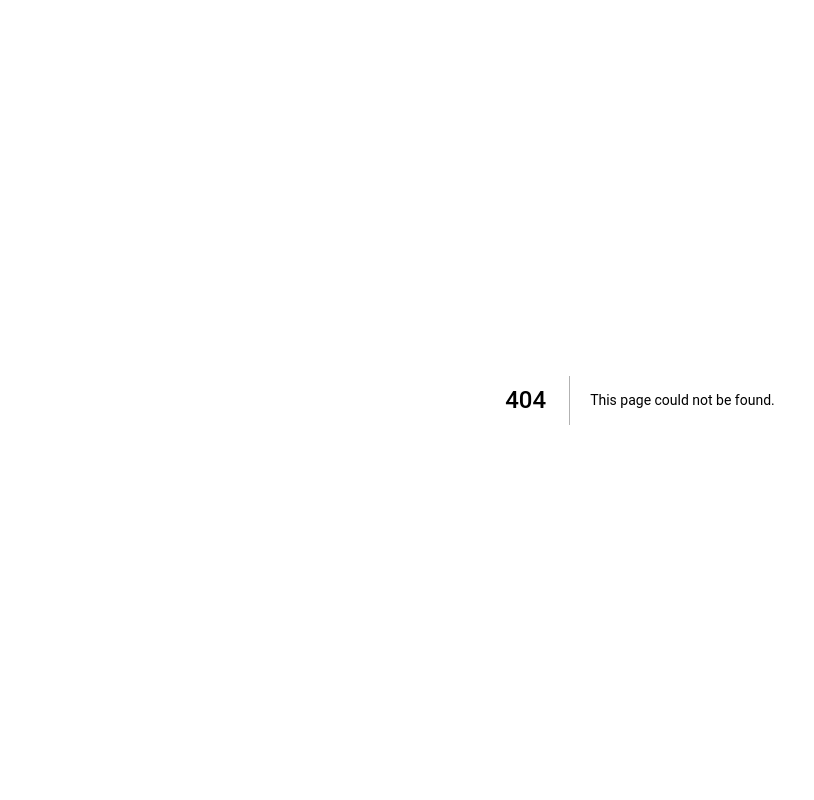
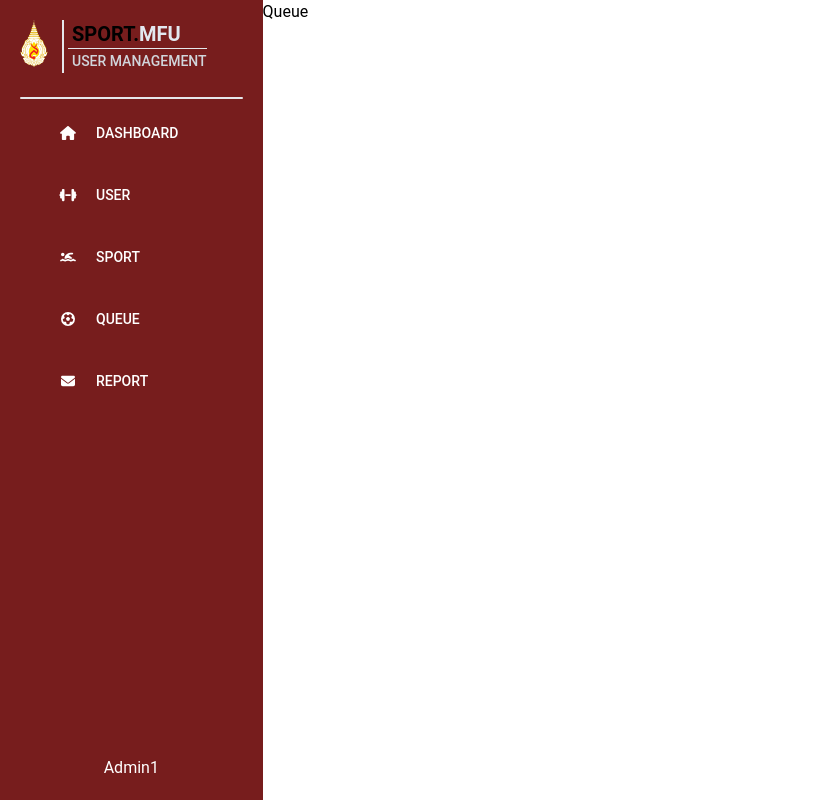
Before and after one commit to 6531503042/Sport-Complex, a Next.js app in the folder front-end/: page /admin_queue in a window 1280 px wide. Before the commit this address had no page. Shown: the whole page, without its empty margins (0-814 px from the left). Built offline with nearby package versions, Linux system fonts and the light colour scheme.

Commit message:
Sidebar : update to connect to the other page

```diff
--- /dev/null
+++ b/front-end/src/app/(admin)/admin_dashboard/page.tsx
@@ -0,0 +1,13 @@
+import React from "react";
+import Sidebar from '../../components/sidebar_admin/sidebar'
+
+const page = () => {
+  return (
+    <div className="w-screen h-screen flex flex-row">
+      <Sidebar/>
+      <div className="bg-white text-black w-full">Dashboard</div>
+    </div>
+  );
+};
+
+export default page;
--- /dev/null
+++ b/front-end/src/app/(admin)/admin_queue/page.tsx
@@ -0,0 +1,13 @@
+import React from "react";
+import Sidebar from '../../components/sidebar_admin/sidebar'
+
+const page = () => {
+  return (
+    <div className="w-screen h-screen flex flex-row">
+      <Sidebar/>
+      <div className="bg-white text-black w-full">Queue</div>
+    </div>
+  );
+};
+
+export default page;
--- /dev/null
+++ b/front-end/src/app/(admin)/admin_report/page.tsx
@@ -0,0 +1,13 @@
+import React from "react";
+import Sidebar from '../../components/sidebar_admin/sidebar'
+
+const page = () => {
+  return (
+    <div className="w-screen h-screen flex flex-row">
+      <Sidebar/>
+      <div className="bg-white text-black w-full">Report</div>
+    </div>
+  );
+};
+
+export default page;
--- /dev/null
+++ b/front-end/src/app/(admin)/admin_sport/page.tsx
@@ -0,0 +1,13 @@
+import React from "react";
+import Sidebar from '../../components/sidebar_admin/sidebar'
+
+const page = () => {
+  return (
+    <div className="w-screen h-screen flex flex-row">
+      <Sidebar/>
+      <div className="bg-white text-black w-full">Sport</div>
+    </div>
+  );
+};
+
+export default page;
--- /dev/null
+++ b/front-end/src/app/(admin)/admin_usermanagement/page.tsx
@@ -0,0 +1,13 @@
+import React from "react";
+import Sidebar from '../../components/sidebar_admin/sidebar'
+
+const page = () => {
+  return (
+    <div className="w-screen h-screen flex flex-row">
+      <Sidebar/>
+      <div className="bg-white text-black w-full">User Management</div>
+    </div>
+  );
+};
+
+export default page;
--- a/front-end/src/app/(pages)/usermanagement/page.tsx
+++ /dev/null
@@ -1,95 +0,0 @@
-import React from "react";
-import Link from "next/link";
-import Logo from "../../assets/Logo.png";
-import { FontAwesomeIcon } from "@fortawesome/react-fontawesome";
-import { faHome, faDumbbell, faSwimmer, faFutbol, faEnvelope, faClipboard, faWallet, faUser } from "@fortawesome/free-solid-svg-icons";
-
-const page = () => {
-  return (
-    <div className="w-screen h-screen flex flex-row">
-      <div className="bg-red-500 text-white w-80 flex flex-col p-5 ">
-        <Link
-          href="/"
-          className="inline-flex flex-row h-min justify-start gap-3.5"
-        >
-          <img src={Logo.src} alt="Logo" className="w-7" />
-          <span className="flex flex-col border-l-2 w-max whitespace-nowrap">
-            <div className="ms-1">
-              <span className="ms-1 inline-flex flex-row font-semibold text-xl">
-                <p className="text-black ">SPORT.</p>
-                <p className="text-slate-200">MFU</p>
-              </span>
-              <hr />
-              <span className="text-gray-300 ms-1 font-medium text-sm">
-                USER MANAGEMENT
-              </span>
-            </div>
-          </span>
-        </Link>
-        <br/>
-        <hr className="w-full"/>
-        <br />
-        <ul className="flex flex-col ps-5 gap-4 font-medium uppercase ">
-          <li className="hover:text-gray-400 cursor-pointer transition-transform duration-200 ease-in-out hover:scale-110">
-            <Link
-              href="/homepage"
-              className="inline-flex flex-row items-center"
-            >
-              <FontAwesomeIcon
-                icon={faHome}
-                className=" text-orange-600 w-14"
-              />
-              <p>Dashboard</p>
-            </Link>
-          </li>
-          <li className="hover:text-gray-400 cursor-pointer transition-transform duration-200 ease-in-out hover:scale-110">
-            <Link href="/gym" className="inline-flex flex-row items-center">
-              <FontAwesomeIcon
-                icon={faDumbbell}
-                className=" text-orange-600 w-14"
-              />
-              <p>User</p>
-            </Link>
-          </li>
-          <li className="hover:text-gray-400 cursor-pointer transition-transform duration-200 ease-in-out hover:scale-110">
-            <Link
-              href="/swimming"
-              className="inline-flex flex-row items-center"
-            >
-              <FontAwesomeIcon
-                icon={faSwimmer}
-                className=" text-orange-600 w-14"
-              />
-              <p>Sport</p>
-            </Link>
-          </li>
-          <li className="hover:text-gray-400 cursor-pointer transition-transform duration-200 ease-in-out hover:scale-110">
-            <Link
-              href="/football"
-              className="inline-flex flex-row items-center"
-            >
-              <FontAwesomeIcon
-                icon={faFutbol}
-                className=" text-orange-600 w-14"
-              />
-              <p>Queue</p>
-            </Link>
-          </li>
-          <li className="hover:text-gray-400 cursor-pointer transition-transform duration-200 ease-in-out hover:scale-110">
-            <Link href="/contact" className="inline-flex flex-row items-center">
-              <FontAwesomeIcon
-                icon={faEnvelope}
-                className=" text-orange-600 w-14"
-              />
-              <p>Report</p>
-            </Link>
-          </li>
-
-        </ul>
-      </div>
-      <div className="bg-black text-white w-full">right</div>
-    </div>
-  );
-};
-
-export default page;
--- a/front-end/src/app/components/navbar/navbar.tsx
+++ b/front-end/src/app/components/navbar/navbar.tsx
@@ -54,7 +54,7 @@ const navbar: React.FC<NavBarProps> = ({ activePage }) => {
             <aside className="login_button border-b-4 border-transparent">
               <nav className="inline-flex">
                 <div className=" hover:text-white hover:bg-orange-700 hover:shadow-lg transition-all duration-300 cursor-pointer py-2 px-5 bg-tranparent border rounded-full border-orange-700 text-orange-700 items-center">
-                  <Link href="/usermanagement" className=" font-medium">
+                  <Link href="/admin_dashboard" className=" font-medium">
                     Login
                   </Link>
                 </div>
--- /dev/null
+++ b/front-end/src/app/components/sidebar_admin/sidebar.tsx
@@ -0,0 +1,86 @@
+import {
+  faHome,
+  faDumbbell,
+  faSwimmer,
+  faFutbol,
+  faEnvelope,
+} from "@fortawesome/free-solid-svg-icons";
+import { FontAwesomeIcon } from "@fortawesome/react-fontawesome";
+import Link from "next/link";
+import React from "react";
+import Logo from "../../assets/Logo.png";
+
+const sidebar = () => {
+  return (
+    <div className="bg-red-900 h-screen text-white w-80 flex flex-col p-5 ">
+      <Link href="/" className="inline-flex flex-row justify-start gap-3.5">
+        <img src={Logo.src} alt="Logo" className="w-7 h-min" />
+        <span className="flex flex-col border-l-2 w-max whitespace-nowrap">
+          <div className="ms-1">
+            <span className="ms-1 inline-flex flex-row font-semibold text-xl">
+              <p className="text-black ">SPORT.</p>
+              <p className="text-slate-200">MFU</p>
+            </span>
+            <hr />
+            <span className="text-gray-300 ms-1 font-medium text-sm">
+              USER MANAGEMENT
+            </span>
+          </div>
+        </span>
+      </Link>
+      <br />
+      <div className="border-b-2 rounded-lg"></div>
+      <br />
+      <ul className="flex flex-col ps-5 gap-10 font-medium uppercase text-sm">
+        <li className="hover:text-gray-400 cursor-pointer transition-transform duration-200 ease-in-out hover:scale-110">
+          <Link
+            href="/admin_dashboard"
+            className="inline-flex flex-row items-center"
+          >
+            <FontAwesomeIcon icon={faHome} className=" text-white w-14" />
+            <p>Dashboard</p>
+          </Link>
+        </li>
+        <li className="hover:text-gray-400 cursor-pointer transition-transform duration-200 ease-in-out hover:scale-110">
+          <Link
+            href="/admin_usermanagement"
+            className="inline-flex flex-row items-center"
+          >
+            <FontAwesomeIcon icon={faDumbbell} className=" text-white w-14" />
+            <p>User</p>
+          </Link>
+        </li>
+        <li className="hover:text-gray-400 cursor-pointer transition-transform duration-200 ease-in-out hover:scale-110">
+          <Link
+            href="/admin_sport"
+            className="inline-flex flex-row items-center"
+          >
+            <FontAwesomeIcon icon={faSwimmer} className=" text-white w-14" />
+            <p>Sport</p>
+          </Link>
+        </li>
+        <li className="hover:text-gray-400 cursor-pointer transition-transform duration-200 ease-in-out hover:scale-110">
+          <Link
+            href="/admin_queue"
+            className="inline-flex flex-row items-center"
+          >
+            <FontAwesomeIcon icon={faFutbol} className=" text-white w-14" />
+            <p>Queue</p>
+          </Link>
+        </li>
+        <li className="hover:text-gray-400 cursor-pointer transition-transform duration-200 ease-in-out hover:scale-110">
+          <Link
+            href="/admin_report"
+            className="inline-flex flex-row items-center"
+          >
+            <FontAwesomeIcon icon={faEnvelope} className=" text-white w-14" />
+            <p>Report</p>
+          </Link>
+        </li>
+      </ul>
+      <div className="items-end justify-center h-full flex">Admin1</div>
+    </div>
+  );
+};
+
+export default sidebar;
```
